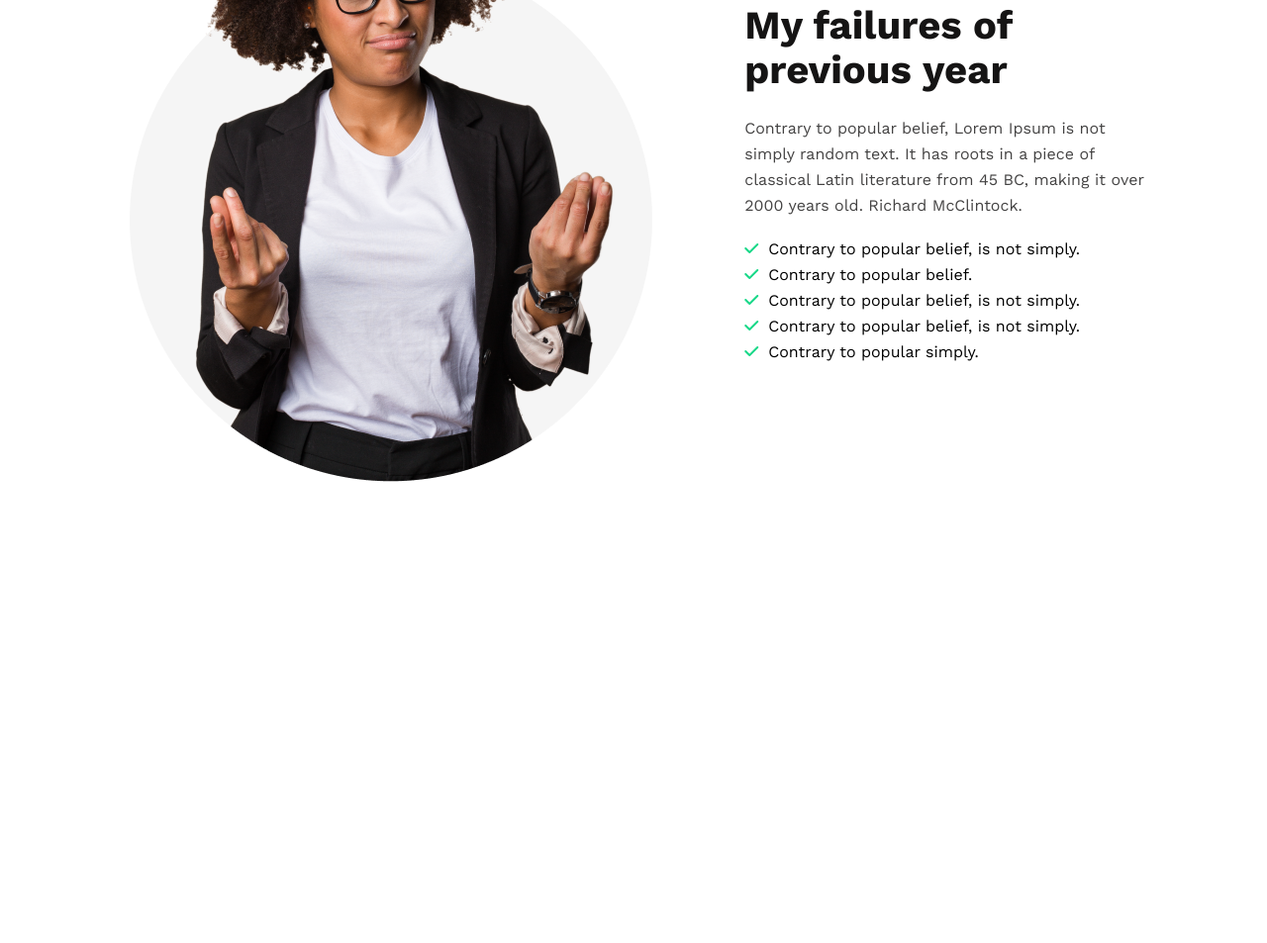
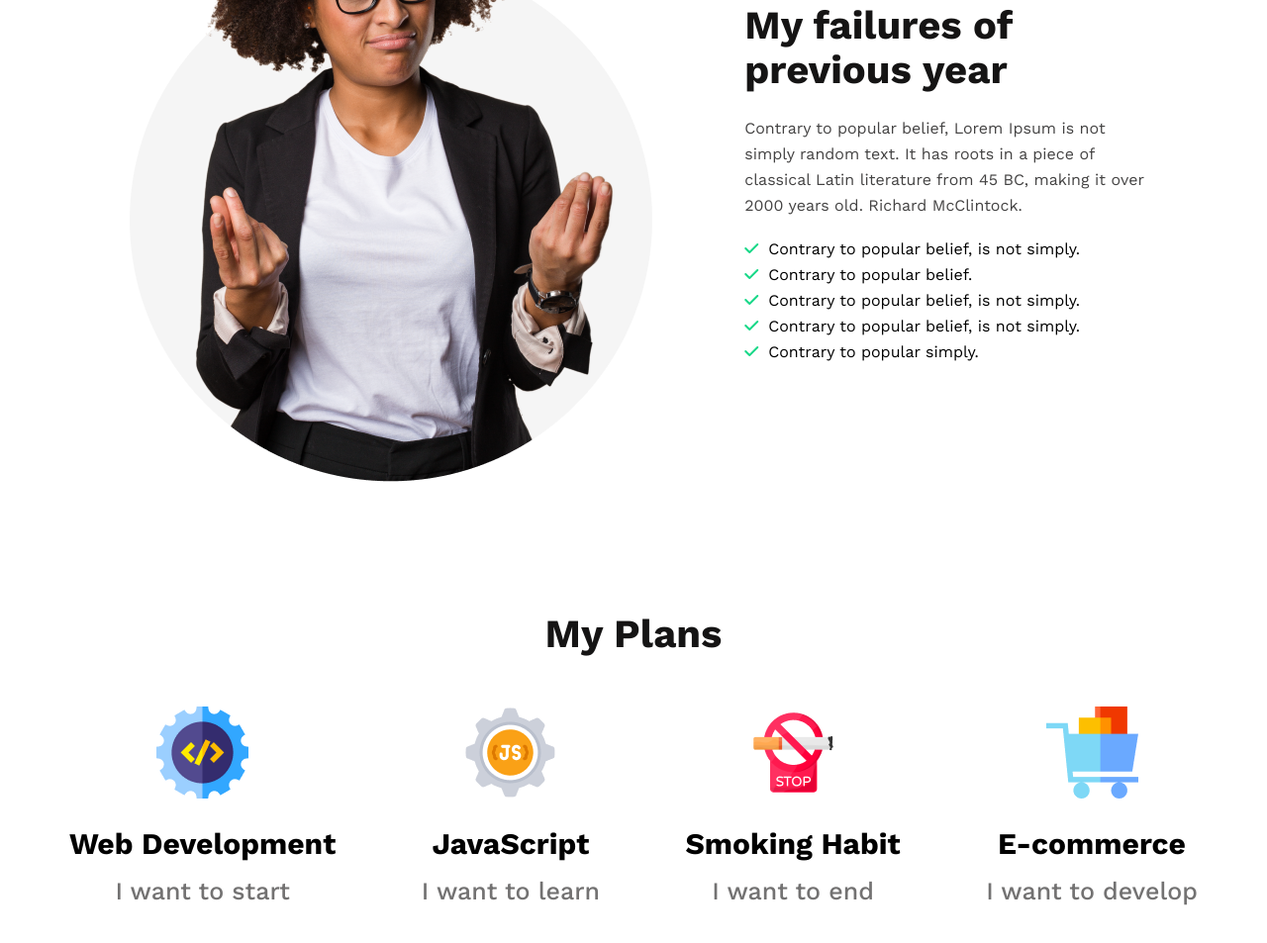
Before and after one commit to hbrifat/assignment_1, a plain HTML site: page index.html in a window 1280 px wide. Shown: the part 1177-2130 px from the top of the page at 99% size. Before the commit the page ends 1794 px from the top, so only its background shows below. Drawn offline with nearby package versions, Linux system fonts and the light colour scheme.

Commit message:
plans section added

```diff
--- a/index.html
+++ b/index.html
@@ -44,6 +44,34 @@
             </article>
         </section>
 
+        <!-- Plans Section -->
+
+        <section class="plans container">
+            <h2>My Plans</h2>
+            <section class="items-group">
+                <section class="item">
+                    <img src="images/icons/web.png" alt="web">
+                    <h3>Web Development</h3>
+                    <p>I want to start</p>
+                </section>
+                <section class="item">
+                    <img src="images/icons/js.png" alt="js">
+                    <h3>JavaScript</h3>
+                    <p>I want to learn</p>
+                </section>
+                <section class="item">
+                    <img src="images/icons/smoke.png" alt="web">
+                    <h3>Smoking Habit</h3>
+                    <p>I want to end</p>
+                </section>
+                <section class="item">
+                    <img src="images/icons/ecom.png" alt="web">
+                    <h3>E-commerce</h3>
+                    <p>I want to develop</p>
+                </section>
+            </section>
+        </section>
+
 
     </main>
 </body>
--- a/style.css
+++ b/style.css
@@ -94,3 +94,45 @@ header {
     padding-right: 10px;
     color: #16D887;
 }
+
+/* Plans Section */
+
+.plans {
+    margin-bottom: 130px;
+}
+
+.plans h2 {
+    text-align: center;
+    color: #151414;
+    font-style: normal;
+    font-weight: 700;
+    font-size: 40px;
+    line-height: 47px;
+    margin-bottom: 50px;
+}
+
+.plans .items-group {
+    display: flex;
+    justify-content: space-between;
+    text-align: center;
+}
+
+.plans .items-group img {
+    margin-bottom: 24px;
+}
+
+.plans .items-group h3 {
+    margin-bottom: 16px;
+    font-style: normal;
+    font-weight: 700;
+    font-size: 30px;
+    line-height: 35px;
+}
+
+.plans .items-group p {
+    font-style: normal;
+    font-weight: 500;
+    font-size: 25px;
+    line-height: 29px;
+    color: #737272;
+}
```
